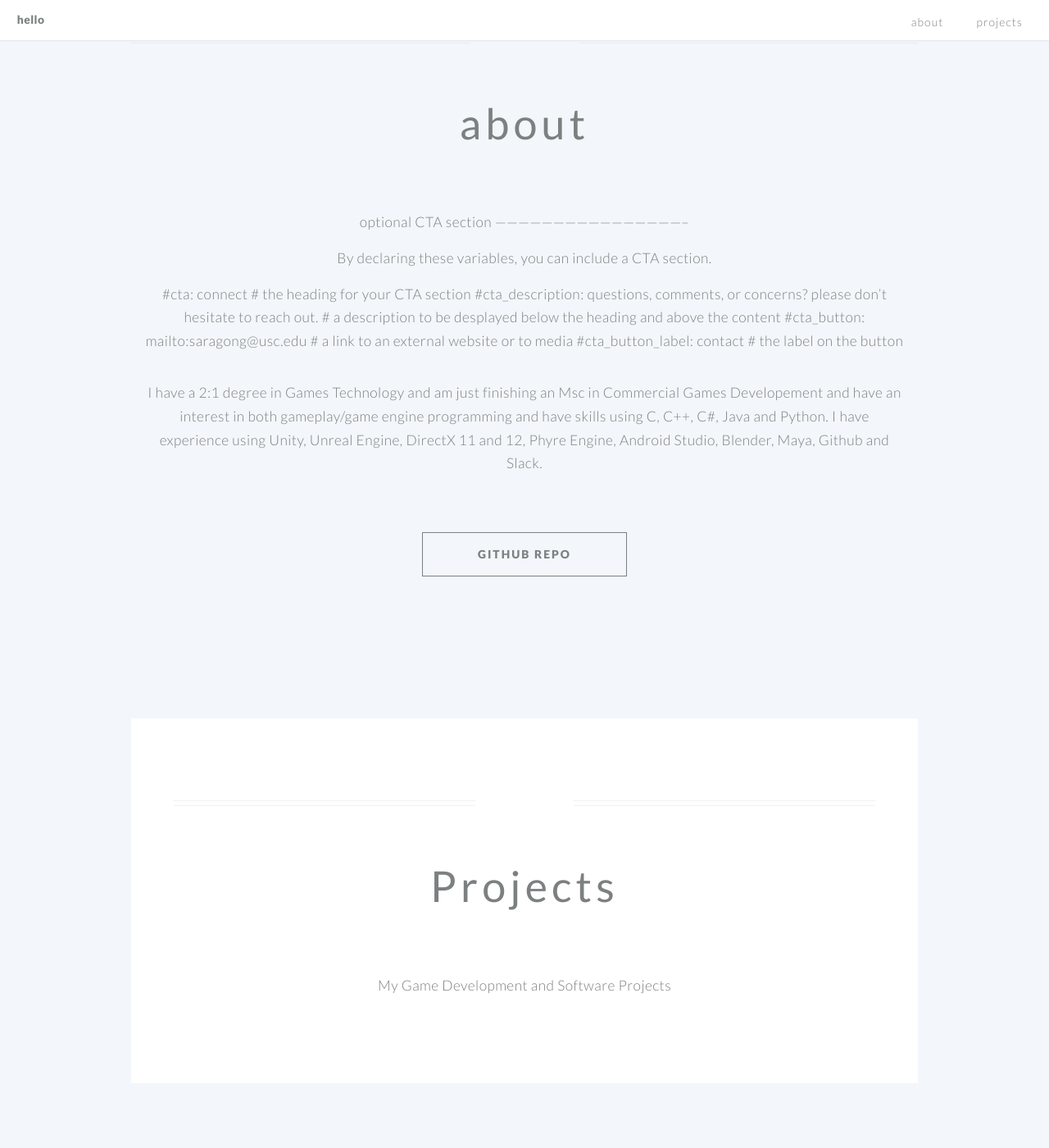
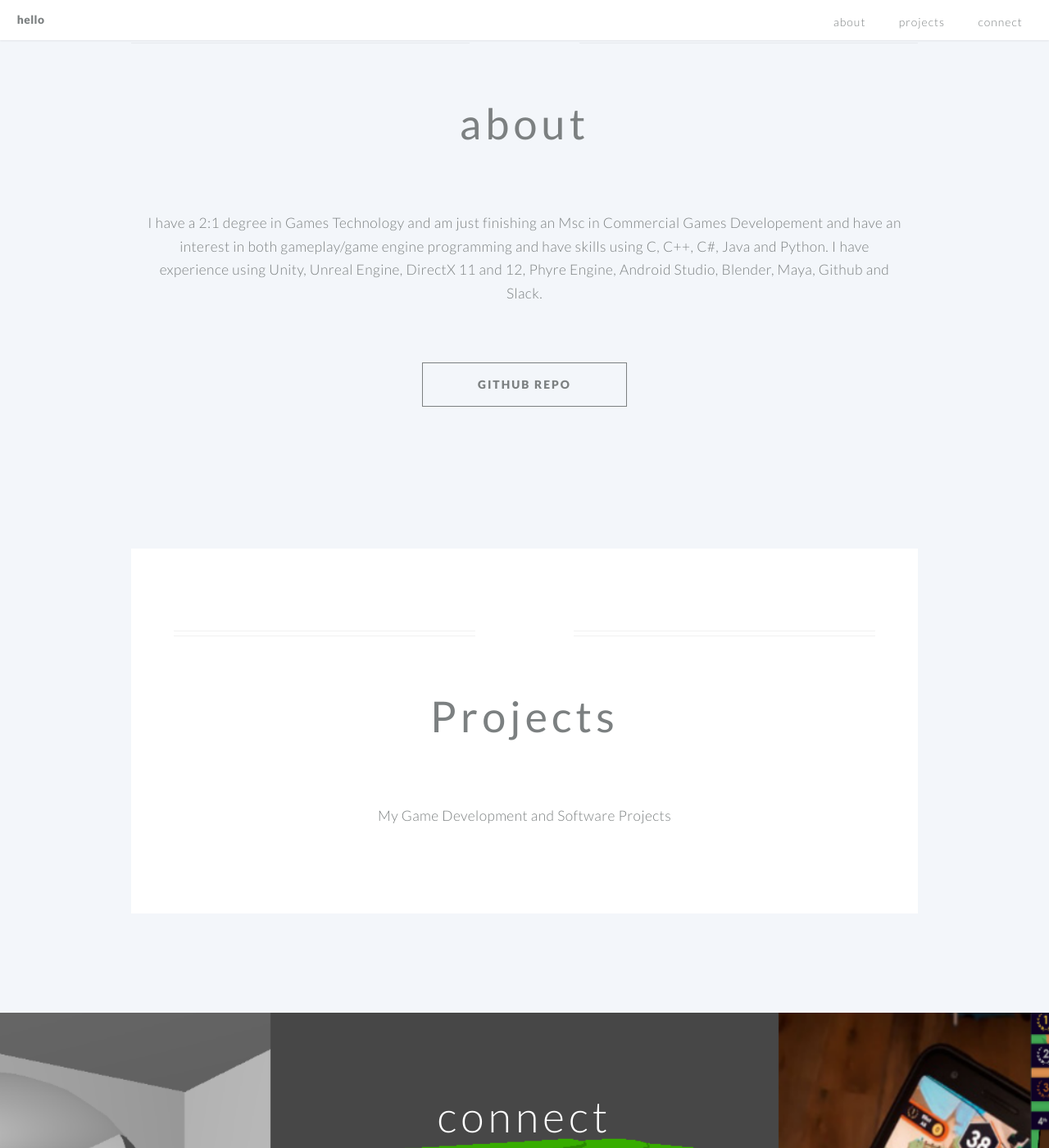
Before and after one commit to Elliotmartin97/Elliotmartin97.github.io, a Jekyll site: the page built from index.md, in a window 1280 px wide and 1400 px high, scrolled down 611 px. Shown: the whole window at 82% size. Built offline with Jekyll 4.4.1, drawn with Linux system fonts in a browser that asks for light colours; our own code applies the rules of GitHub Pages for plain Markdown files; some of the changed text lies outside the part shown.

Commit message:
again cta is disabling projects

```diff
--- a/index.md
+++ b/index.md
@@ -31,15 +31,15 @@
 
 portfolio: Projects # the heading for your portfolio and title of your YAML file
 portfolio_description: My Game Development and Software Projects
----
+
 # optional CTA section --------------------------------------------------
 
 # By declaring these variables, you can include a CTA section.
-#cta: connect # the heading for your CTA section
-#cta_description: questions, comments, or concerns? please don't hesitate to reach out. # a description to be desplayed below the heading and above the content
-#cta_button: mailto:saragong@usc.edu # a link to an external website or to media
-#cta_button_label: contact # the label on the button
-
+cta: connect # the heading for your CTA section
+cta_description: Send me an Email! # a description to be desplayed below the heading and above the content
+cta_button: Elliotmartin97@outlook.com # a link to an external website or to media
+cta_button_label: Email # the label on the button
+---
 I have a 2:1 degree in Games Technology and am just finishing an Msc in Commercial Games Developement and have
 an interest in both gameplay/game engine programming and have skills using C, C++, C#, Java and Python. I have
 experience using Unity, Unreal Engine, DirectX 11 and 12, Phyre Engine, Android Studio, Blender, Maya, Github and Slack.
```
